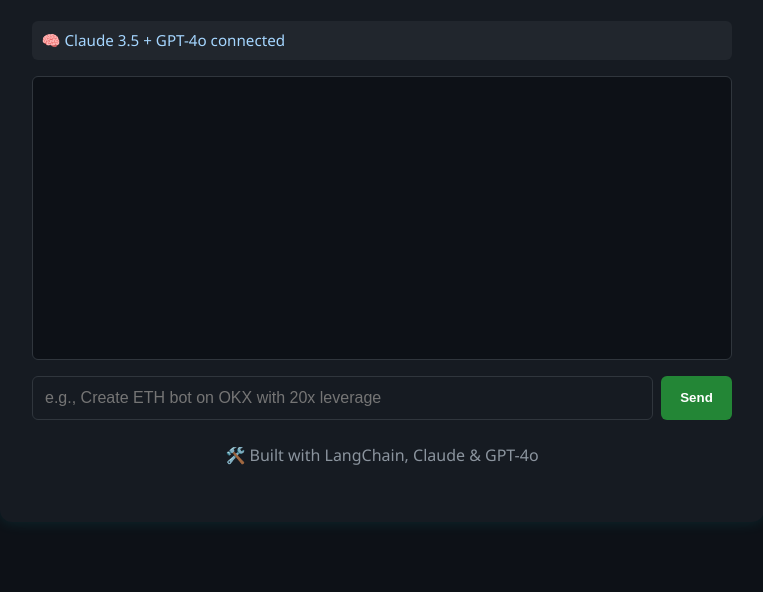
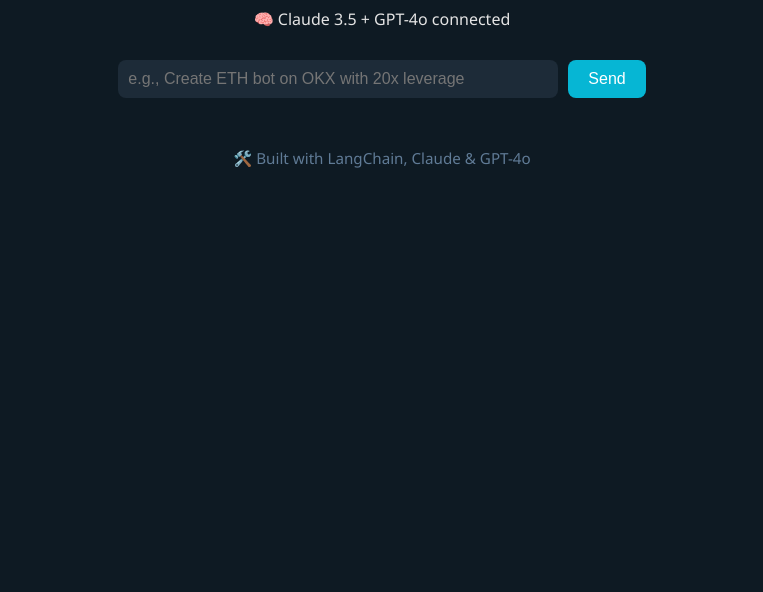
Before and after one commit to markolati85/devopsagent, a plain HTML site: page new-ui/index.html in a window 1280 px wide. Shown: the part 208-800 px from the top of the page, without its empty margins (258-1021 px from the left). Drawn offline with Linux system fonts and the light colour scheme.

Commit message:
Update styles.css

```diff
--- a/new-ui/styles.css
+++ b/new-ui/styles.css
@@ -1,89 +1,72 @@
-
 body {
   margin: 0;
-  padding: 0;
   font-family: 'Segoe UI', Tahoma, Geneva, Verdana, sans-serif;
-  background-color: #0d1117;
-  color: #e6edf3;
-  display: flex;
-  justify-content: center;
-  align-items: center;
-  min-height: 100vh;
+  background-color: #0e1a23;
+  color: #e4e4e4;
 }
 
 .container {
-  width: 90%;
   max-width: 700px;
-  background-color: #161b22;
-  padding: 2rem;
-  border-radius: 12px;
-  box-shadow: 0 0 15px rgba(0, 255, 255, 0.1);
+  margin: 60px auto;
+  padding: 20px;
+  text-align: center;
 }
 
 h1 {
-  font-size: 2rem;
-  margin-bottom: 0.5rem;
-  color: #58a6ff;
+  font-size: 2.5rem;
+  margin-bottom: 10px;
+  color: #f0f8ff;
 }
 
-p {
-  font-size: 1rem;
-  margin-bottom: 1.5rem;
+.subtitle {
+  color: #a0aab8;
+  margin-bottom: 30px;
 }
 
-#status {
-  font-size: 0.95rem;
-  background-color: #21262d;
-  padding: 0.6rem;
-  border-radius: 6px;
-  margin-bottom: 1rem;
-  color: #a5d6ff;
-}
-
-.chat-box {
-  min-height: 250px;
-  background-color: #0d1117;
-  border: 1px solid #30363d;
-  border-radius: 6px;
-  margin-bottom: 1rem;
-  padding: 1rem;
-  overflow-y: auto;
-  font-size: 0.95rem;
+.status {
+  background: #172a3a;
+  padding: 10px 20px;
+  border-radius: 10px;
+  display: inline-block;
+  margin-bottom: 30px;
+  font-size: 1.1rem;
+  color: #ff9ff3;
 }
 
 .input-area {
   display: flex;
-  gap: 0.5rem;
+  justify-content: center;
+  gap: 10px;
+  margin-top: 30px;
 }
 
-.input-area input {
-  flex: 1;
-  padding: 0.75rem;
-  border-radius: 6px;
-  border: 1px solid #30363d;
-  background-color: #161b22;
-  color: #c9d1d9;
+input {
+  width: 60%;
+  padding: 10px;
   font-size: 1rem;
+  border-radius: 8px;
+  border: none;
+  outline: none;
+  background-color: #1d2b38;
+  color: white;
 }
 
-.input-area button {
-  padding: 0.75rem 1.2rem;
-  background-color: #238636;
-  color: #ffffff;
-  font-weight: bold;
+button {
+  padding: 10px 20px;
+  font-size: 1rem;
+  border-radius: 8px;
+  background-color: #06b6d4;
   border: none;
-  border-radius: 6px;
   cursor: pointer;
-  transition: background-color 0.3s ease;
+  color: white;
 }
 
-.input-area button:hover {
-  background-color: #2ea043;
+button:hover {
+  background-color: #0891b2;
 }
 
 .footer {
-  margin-top: 1.5rem;
-  text-align: center;
-  font-size: 0.85rem;
-  color: #8b949e;
+  margin-top: 50px;
+  color: #607b96;
+  font-size: 0.95rem;
 }
```
